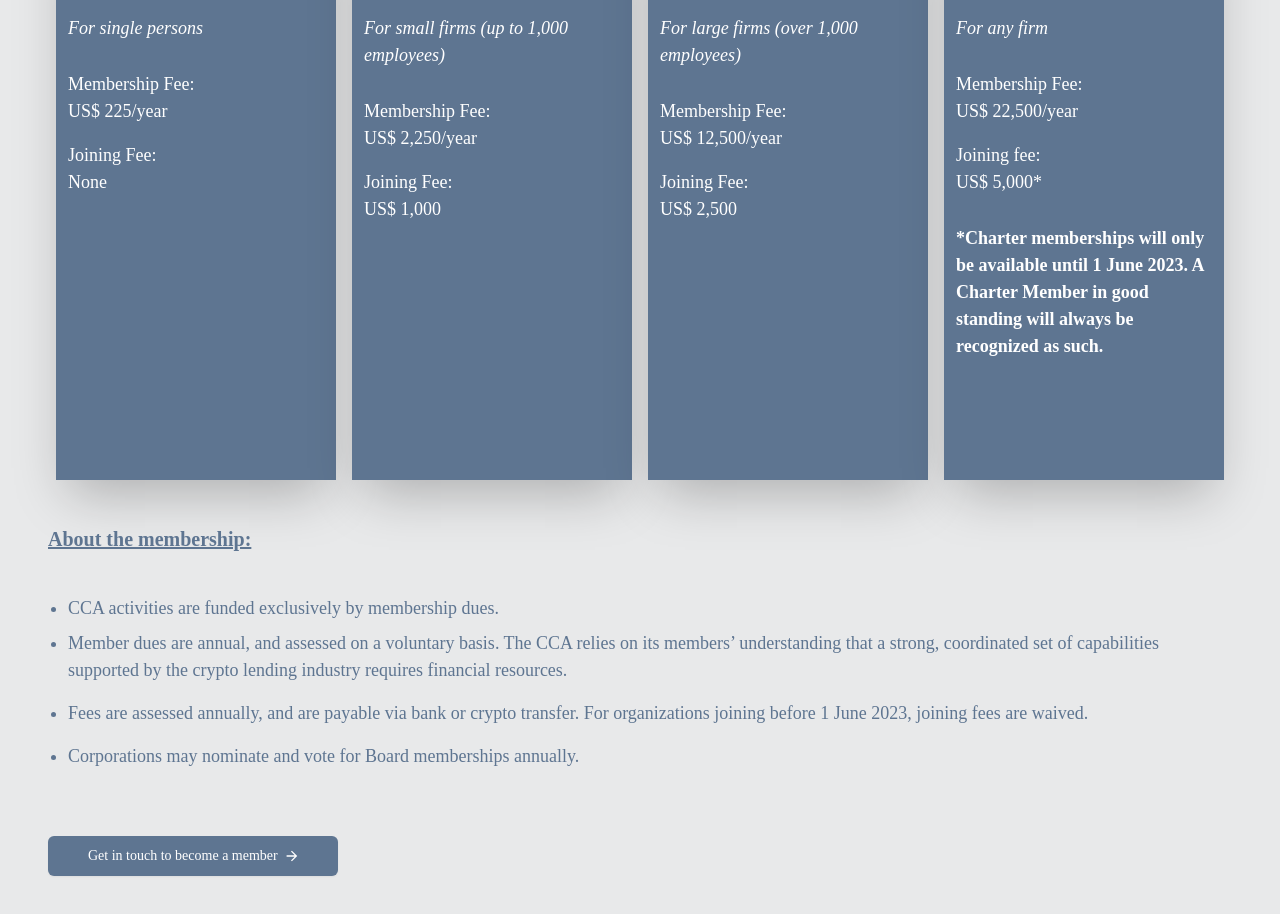
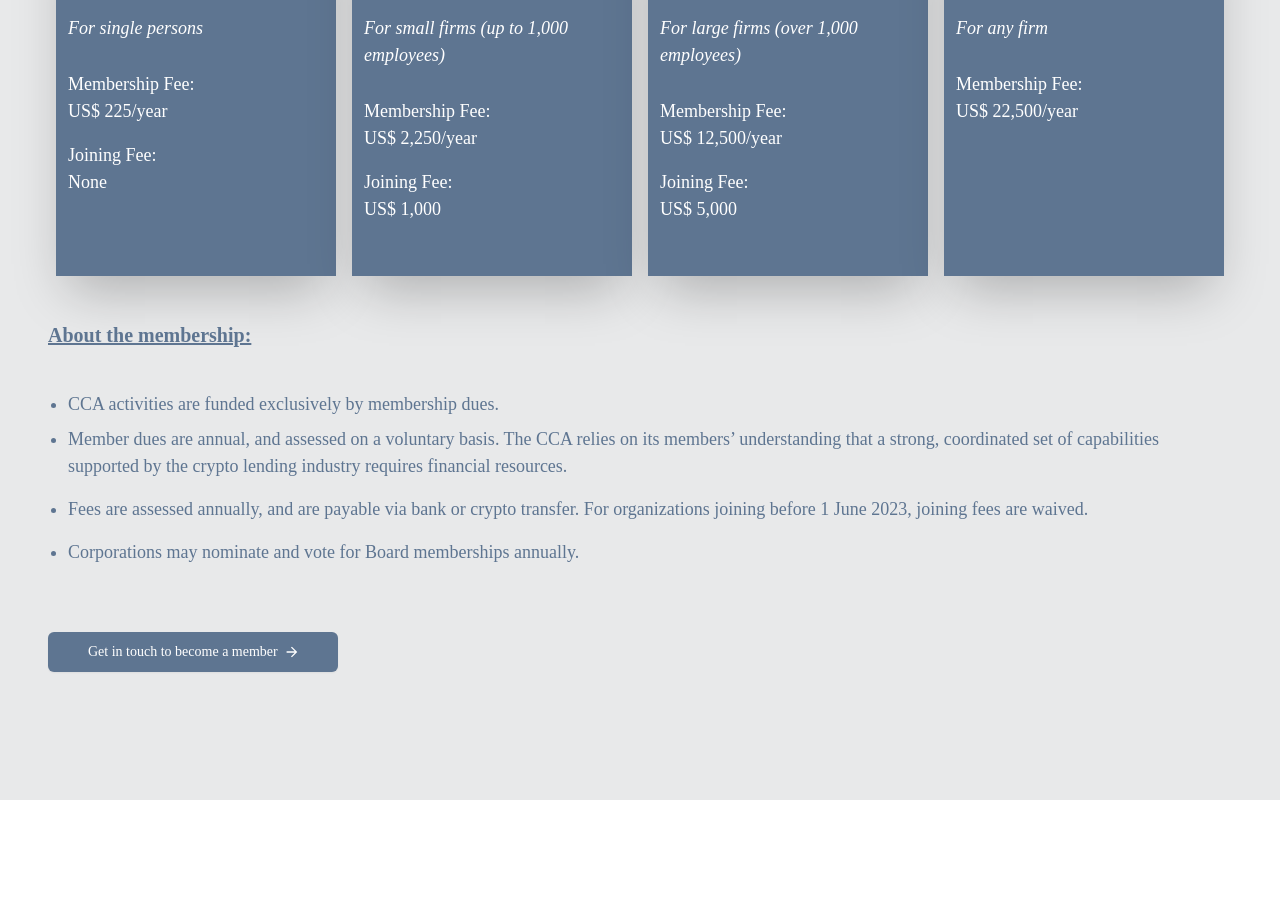
Before and after one commit to crypto-credit-association/cca-website, a Next.js app: page /membership in a window 1280 px wide. Shown: the part 2040-2954 px from the top of the page. Built offline with nearby package versions, Linux system fonts and the light colour scheme; a web font is replaced by a local one.

Commit message:
git issue #10

```diff
--- a/pages/membership.js
+++ b/pages/membership.js
@@ -96,14 +96,12 @@
                 <h4 className="text-white text-2xl font-semibold underline">Enterprise Members</h4>
                 <p className="py-6 text-white italic">For large firms (over 1,000 employees) </p>
                 <p className="text-white">Membership Fee: <br />US$ 12,500/year</p>
-                <p className="text-white pt-3">Joining Fee:  <br />US$ 2,500</p>
+                <p className="text-white pt-3">Joining Fee:  <br />US$ 5,000</p>
               </div>
               <div className="bg-ccaBlue mt-10 h-full pt-12 pb-24 shadow-2xl mx-5 md:mx-2 md:mt-0 px-3">
                 <h4 className="text-white text-2xl font-semibold underline">Charter Members</h4>
                 <p className="py-6 text-white italic">For any firm</p>
                 <p className="text-white">Membership Fee: <br />US$ 22,500/year</p>
-                <p className="text-white pt-3">Joining fee: <br />US$ 5,000*</p>
-                <p className="py-6 font-semibold text-white">*Charter memberships will only be available until 1 June 2023. A Charter Member in good standing will always be recognized as such.</p>
               </div>
             </div>
             <div className="mt-10">
```
